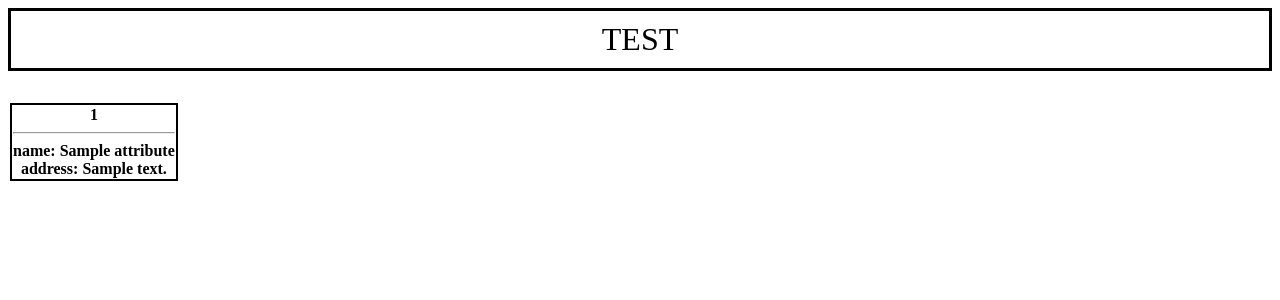
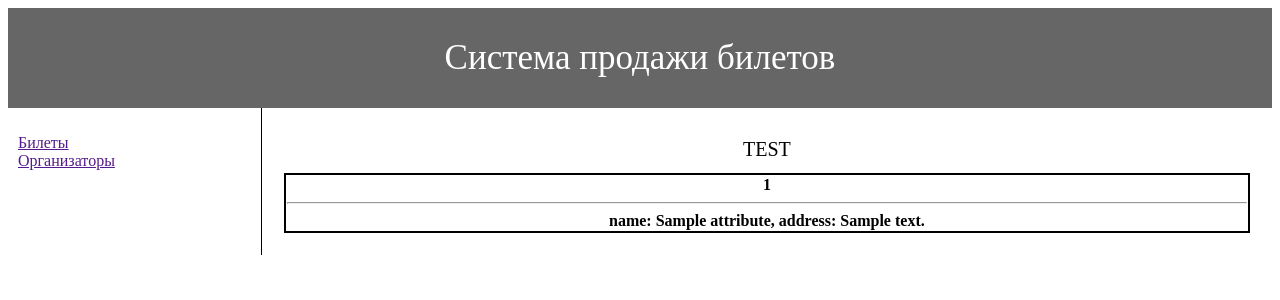
Before and after one commit to johndahrah/Ticket-sale-system, a Flask app: template templates/test.html in a window 1280 px wide. Shown: the top 300 px of the page. Run offline with Flask 2, Linux system fonts and the light colour scheme; the template is opened without the code that fills it: most values are stand-ins (such as "Sample title", 1, 10 or a date in 2020); lists and menus that the app fills with data are empty; parts of the project's set-up code (start-up, migrations or seed data) failed here and were passed over.

Commit message:
basic screen splitting in css

```diff
--- a/static/css/main.css
+++ b/static/css/main.css
@@ -1,16 +1,39 @@
 .system_global_caption {
-    font-size: xx-large;
+    background-color: #666;
+    padding: 30px;
     text-align: center;
-    margin-bottom: 30px;
-    padding: 10px;
-    border: 3px solid black;
+    font-size: 35px;
+    color: white;
 }
 
-.content {
-    font-size: medium;
+.content_caption {
+    padding: 10px;
+    text-align: center;
+    font-size: 20px;
 }
 
 .entry {
     border: 2px solid black;
     margin-bottom: 30px;
 }
+
+.nav {
+    box-sizing: border-box;
+    float: left;
+    width: 20%;
+    padding: 10px;
+}
+
+/* Style the list inside the menu */
+.nav ul {
+    list-style-type: none;
+    padding: 0;
+}
+
+.content {
+    box-sizing: border-box;
+    float: left;
+    padding: 20px;
+    width: 80%;
+    border-left: 1px solid black;
+}
--- a/templates/base.html
+++ b/templates/base.html
@@ -12,11 +12,22 @@
 
 <body>
     <div class="system_global_caption">
-        {% block header %}
-        {% endblock %}
+        Система продажи билетов
+    </div>
+
+    <div class="nav">
+        <ul>
+            <li><a  href="">Билеты</a> </li>
+            <li><a href="">Организаторы</a> </li>
+        </ul>
     </div>
 
     <div class="content">
+        <div class="content_caption">
+            {% block content_caption %}
+            {% endblock %}
+        </div>
+
         {% block content %}
         {% endblock %}
     </div>
--- a/templates/test.html
+++ b/templates/test.html
@@ -4,18 +4,18 @@
 Sample test page
 {% endblock %}
 
-{% block header %}
+{% block content_caption %}
     TEST
 {% endblock %}
 
 {% block content %}
 
-    <table>
+    <table style="width: 100%">
         {% for i in attributes %}
             <tr> <th class="entry">
                 <b>{{ i.id }}</b> <br>
                 <hr>
-                name: <b>{{ i.name }}</b> <br>
+                name: <b>{{ i.name }}</b>,
                 address: <b>{{ i.address }}</b> <br>
             </th> </tr>
         {% endfor %}
```
